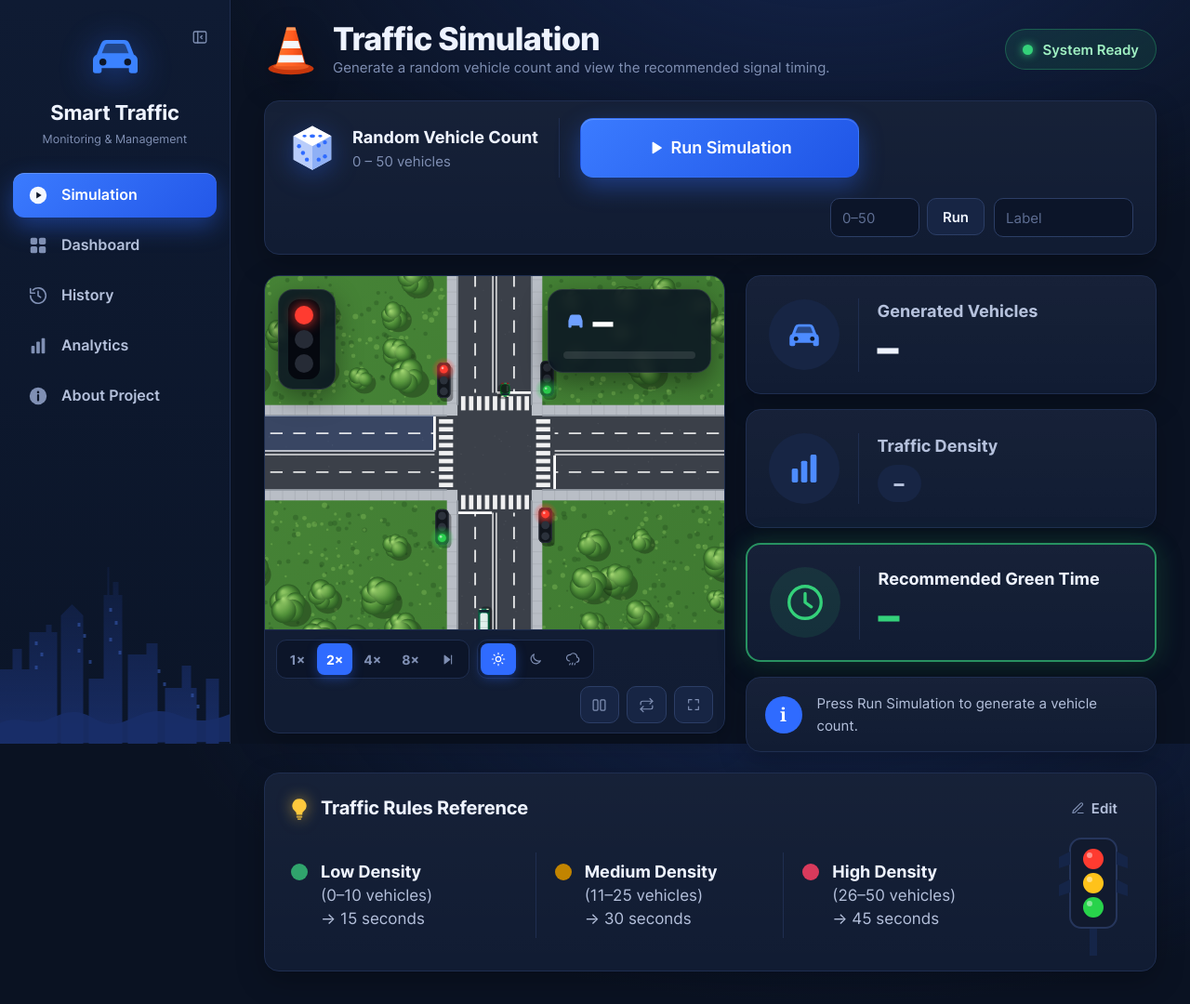
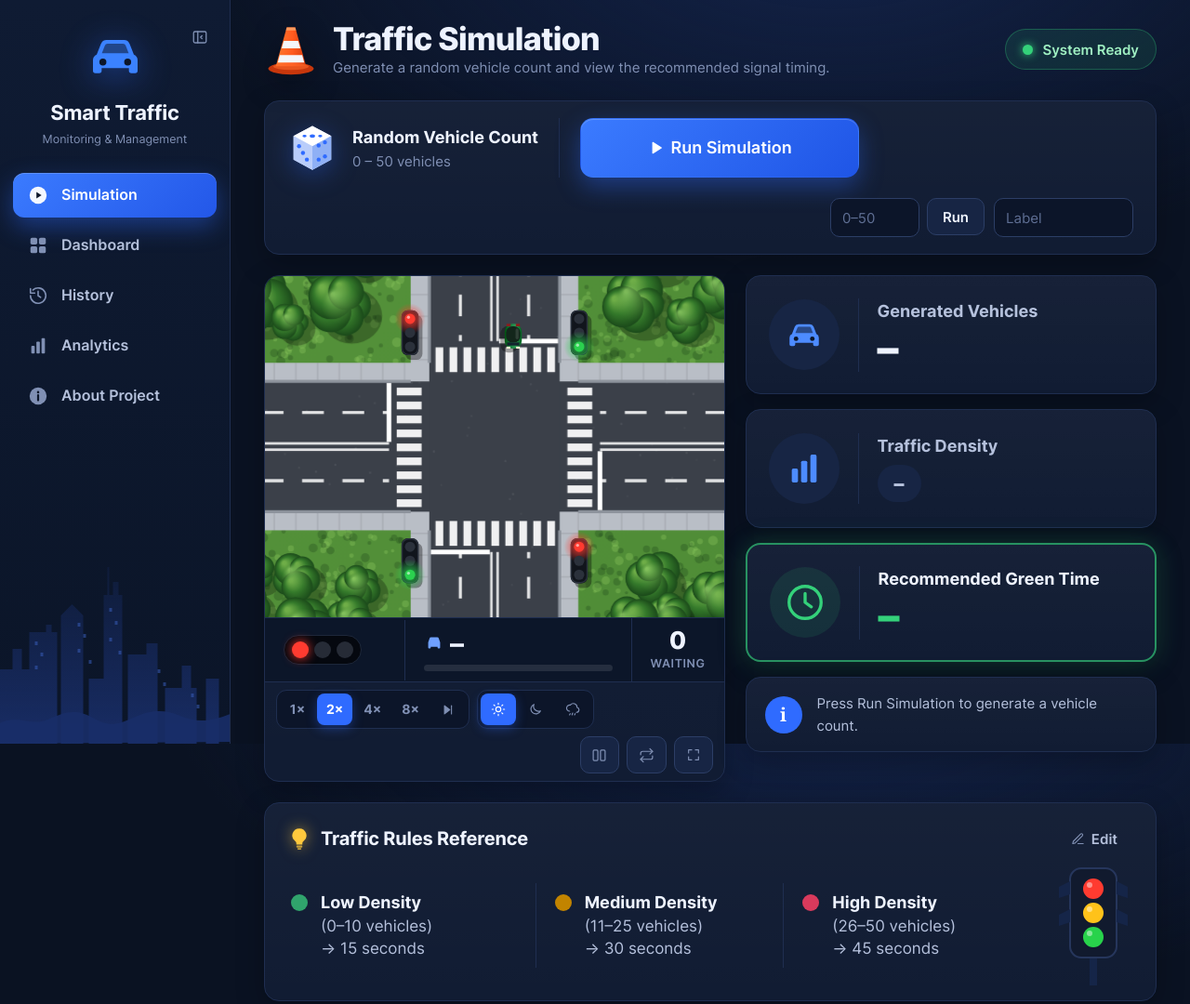
Before and after one commit to osamashaikh4/traffic-simulation, a Flask app: page / in a window 1280 px wide. Shown: the top 1080 px of the page at 93% size. Run offline with Flask 3, Linux system fonts and the light colour scheme; data that the repository does not hold is empty.

Commit message:
Make the junction view match the design mockup
Close-up camera on the crossing, glossy cars, smaller corner signal heads,
richer grass and trees, no overlays or tint on the map; the signal,
countdown, vehicles-through counter and waiting count move to a bar under
the junction.

```diff
--- a/static/junction.js
+++ b/static/junction.js
@@ -24,8 +24,8 @@
   const H = 560;
   const ROAD = { hTop: 238, hBot: 322, hMid: 280, vLeft: 758, vRight: 842, vMid: 800 };
   const SIDEWALK = 12;
-  // The part of the world shown: a close-up centred on the junction.
-  const VIEW = { x: 540, y: 80, w: 520, h: 400 };
+  // The part of the world shown: a close-up centred on the junction (like the design mockup).
+  const VIEW = { x: 652, y: 170, w: 296, h: 220 };
   const METRES_PER_UNIT = 0.15;
 
   const GEOM = {
@@ -43,7 +43,7 @@
   ];
 
   const TYPES = {
-    car: { name: "Car", len: 21, w: 12, v0: 90, colors: ["#2f7bf6", "#2f7bf6", "#f2c230", "#e0453a", "#eef1f5", "#eef1f5", "#b9c2cf", "#2b313c"] },
+    car: { name: "Car", len: 22, w: 13, v0: 90, colors: ["#2f7bf6", "#2f7bf6", "#f2c230", "#e0453a", "#eef1f5", "#eef1f5", "#b9c2cf", "#2b313c"] },
     cng: { name: "CNG auto-rickshaw", len: 16, w: 11, v0: 80, colors: ["#15803d"] },
     bus: { name: "Bus", len: 36, w: 13, v0: 75, colors: ["#b42318", "#1d4ed8", "#c2410c", "#047857"] },
   };
@@ -344,14 +344,14 @@
       const by = y + Math.sin(ang) * r * 0.45;
       const br = r * (0.55 + ((t.seed * 97 + i * 13) % 10) / 40);
       const g = ctx.createRadialGradient(bx - br * 0.4, by - br * 0.4, br * 0.1, bx, by, br);
-      g.addColorStop(0, "#8cc461");
-      g.addColorStop(0.55, "#4f8f38");
-      g.addColorStop(1, "#2a5a22");
+      g.addColorStop(0, "#6fae48");
+      g.addColorStop(0.5, "#357a2b");
+      g.addColorStop(1, "#1b4a1a");
       ctx.fillStyle = g;
       ctx.beginPath(); ctx.arc(bx, by, br, 0, Math.PI * 2); ctx.fill();
     }
     const g = ctx.createRadialGradient(x - r * 0.3, y - r * 0.35, r * 0.05, x, y, r * 0.7);
-    g.addColorStop(0, "#9fd36f");
+    g.addColorStop(0, "rgba(150,210,105,.75)");
     g.addColorStop(1, "rgba(79,143,56,0)");
     ctx.fillStyle = g;
     ctx.beginPath(); ctx.arc(x, y, r * 0.7, 0, Math.PI * 2); ctx.fill();
@@ -360,8 +360,8 @@
   function drawBackground(ctx) {
     // Grass
     const grass = ctx.createLinearGradient(0, 0, W, H);
-    grass.addColorStop(0, "#4b8a3a");
-    grass.addColorStop(1, "#3f7a31");
+    grass.addColorStop(0, "#5c9a3f");
+    grass.addColorStop(1, "#4d8a35");
     ctx.fillStyle = grass;
     ctx.fillRect(0, 0, W, H);
     for (const s of CITY.speckles) {
@@ -411,9 +411,6 @@
     line(ctx, ROAD.vRight, 0, ROAD.vRight, H);
     ctx.restore();
 
-    // The simulated approach: a faint blue wash so the eye goes there first.
-    ctx.fillStyle = "rgba(47,107,255,.14)";
-    ctx.fillRect(0, ROAD.hTop, 732, ROAD.hMid - ROAD.hTop - 1);
 
     // Lane markings (outside the junction box)
     ctx.save();
@@ -489,23 +486,40 @@
     body.addColorStop(0.65, v.color);
     body.addColorStop(1, shade(v.color, -0.18));
     ctx.fillStyle = body;
-    roundRect(ctx, -len, -w / 2, len, w, v.type === "bus" ? 3 : 5); ctx.fill();
+    roundRect(ctx, -len, -w / 2, len, w, v.type === "bus" ? 3 : v.type === "car" ? w * 0.42 : 5); ctx.fill();
 
     const glass = "rgba(18,28,44,.92)";
     if (v.type === "car") {
-      // windscreen, roof, rear window
-      ctx.fillStyle = glass;
+      // tinted windscreen
+      const ws = ctx.createLinearGradient(-10.5, 0, -5.5, 0);
+      ws.addColorStop(0, "#1a2638");
+      ws.addColorStop(1, "#58779b");
+      ctx.fillStyle = ws;
       ctx.beginPath();
-      ctx.moveTo(-5.2, -w / 2 + 1.6); ctx.lineTo(-9.5, -w / 2 + 2.6); ctx.lineTo(-9.5, w / 2 - 2.6); ctx.lineTo(-5.2, w / 2 - 1.6);
+      ctx.moveTo(-5.4, -w / 2 + 1.8); ctx.lineTo(-10.4, -w / 2 + 2.4); ctx.lineTo(-10.4, w / 2 - 2.4); ctx.lineTo(-5.4, w / 2 - 1.8);
       ctx.closePath(); ctx.fill();
-      ctx.fillStyle = shade(v.color, 0.16);
-      roundRect(ctx, -15.5, -w / 2 + 2.4, 6, w - 4.8, 2); ctx.fill();
-      ctx.fillStyle = glass;
-      roundRect(ctx, -18.6, -w / 2 + 2.6, 3, w - 5.2, 1.5); ctx.fill();
+      // side windows
+      ctx.fillStyle = "rgba(20,30,46,.85)";
+      ctx.fillRect(-16.4, -w / 2 + 1.3, 6, 1.1);
+      ctx.fillRect(-16.4, w / 2 - 2.4, 6, 1.1);
+      // roof with a highlight
+      const roof = ctx.createLinearGradient(0, -w / 2 + 2.6, 0, w / 2 - 2.6);
+      roof.addColorStop(0, shade(v.color, 0.22));
+      roof.addColorStop(1, shade(v.color, 0.02));
+      ctx.fillStyle = roof;
+      roundRect(ctx, -16.4, -w / 2 + 2.6, 6, w - 5.2, 2.2); ctx.fill();
+      // rear window
+      ctx.fillStyle = "#1c2a3d";
+      ctx.beginPath();
+      ctx.moveTo(-16.4, -w / 2 + 2.6); ctx.lineTo(-19.2, -w / 2 + 3.2); ctx.lineTo(-19.2, w / 2 - 3.2); ctx.lineTo(-16.4, w / 2 - 2.6);
+      ctx.closePath(); ctx.fill();
+      // bonnet shine
+      ctx.fillStyle = "rgba(255,255,255,.18)";
+      roundRect(ctx, -4.6, -w / 2 + 2.4, 3.2, w - 4.8, 1.5); ctx.fill();
       // mirrors
-      ctx.fillStyle = shade(v.color, -0.2);
-      ctx.fillRect(-7.5, -w / 2 - 1.2, 2, 1.4);
-      ctx.fillRect(-7.5, w / 2 - 0.2, 2, 1.4);
+      ctx.fillStyle = shade(v.color, -0.22);
+      ctx.fillRect(-8.2, -w / 2 - 1.3, 2.2, 1.5);
+      ctx.fillRect(-8.2, w / 2 - 0.2, 2.2, 1.5);
     } else if (v.type === "cng") {
       ctx.fillStyle = "#13261b";
       roundRect(ctx, -len + 1.6, -w / 2 + 0.9, len - 5.6, w - 1.8, 4); ctx.fill();
@@ -562,31 +576,31 @@
 
   // A signal head on a pole at a corner: three lamps, the lit one glowing.
   function drawSignal(ctx, x, y, state) {
-    const w = 15;
-    const h = 40;
+    const w = 11;
+    const h = 29;
     ctx.fillStyle = "rgba(0,0,0,.35)";
-    roundRect(ctx, x + 3, y + 4, w, h, 5); ctx.fill();
+    roundRect(ctx, x + 2.5, y + 3, w, h, 4); ctx.fill();
     ctx.fillStyle = "#11151c";
-    roundRect(ctx, x, y, w, h, 5); ctx.fill();
+    roundRect(ctx, x, y, w, h, 4); ctx.fill();
     ctx.strokeStyle = "#2a313d";
-    ctx.lineWidth = 1;
-    roundRect(ctx, x + 0.5, y + 0.5, w - 1, h - 1, 5); ctx.stroke();
+    ctx.lineWidth = 0.8;
+    roundRect(ctx, x + 0.4, y + 0.4, w - 0.8, h - 0.8, 4); ctx.stroke();
     ["red", "amber", "green"].forEach((c, i) => {
       const cx = x + w / 2;
-      const cy = y + 7.5 + i * 12.5;
+      const cy = y + 5.5 + i * 9;
       const on = state === c;
       if (on) {
-        const g = ctx.createRadialGradient(cx, cy, 1, cx, cy, 14);
+        const g = ctx.createRadialGradient(cx, cy, 1, cx, cy, 10);
         g.addColorStop(0, LAMP[c] + "cc");
         g.addColorStop(1, LAMP[c] + "00");
         ctx.fillStyle = g;
-        ctx.beginPath(); ctx.arc(cx, cy, 14, 0, Math.PI * 2); ctx.fill();
+        ctx.beginPath(); ctx.arc(cx, cy, 10, 0, Math.PI * 2); ctx.fill();
       }
       ctx.fillStyle = on ? LAMP[c] : "#2b313b";
-      ctx.beginPath(); ctx.arc(cx, cy, 4.6, 0, Math.PI * 2); ctx.fill();
+      ctx.beginPath(); ctx.arc(cx, cy, 3.3, 0, Math.PI * 2); ctx.fill();
       if (on) {
         ctx.fillStyle = "rgba(255,255,255,.55)";
-        ctx.beginPath(); ctx.arc(cx - 1.4, cy - 1.4, 1.4, 0, Math.PI * 2); ctx.fill();
+        ctx.beginPath(); ctx.arc(cx - 1, cy - 1, 1, 0, Math.PI * 2); ctx.fill();
       }
     });
   }
@@ -632,7 +646,7 @@
     canvas.setAttribute("role", "img");
     canvas.setAttribute("aria-label", opts.ariaLabel || "Animated top-down view of the junction");
     const label = el("div", "jx-label");
-    // Big signal + countdown (top left) and a vehicles-through counter (top right).
+    // Live bar under the map: signal + countdown, vehicles through, vehicles waiting.
     const signal = el("div", "jx-signal",
       '<div class="jx-lights"><i data-c="red"></i><i data-c="amber"></i><i data-c="green"></i></div>' +
       '<div class="jx-seconds num"></div>');
@@ -643,16 +657,20 @@
       '<b class="jx-through">0</b><span class="jx-total"></span><span class="jx-badge"></span></div>' +
       '<div class="jx-bar"><span></span></div>');
     counter.dataset.state = "idle";
+    const waiting = el("div", "jx-wait", '<b class="num">0</b><span>waiting</span>');
+    const live = el("div", "jx-live");
+    live.append(signal, counter, waiting);
     const tip = el("div", "jx-tip");
     tip.hidden = true;
-    box.append(canvas, label, signal, counter, tip);
-    container.append(box);
+    box.append(canvas, label, tip);
+    container.append(box, live);
 
     const q = (node, sel) => node.querySelector(sel);
     const ui = {
       seconds: q(signal, ".jx-seconds"),
       through: q(counter, ".jx-through"), total: q(counter, ".jx-total"),
       badge: q(counter, ".jx-badge"), bar: q(counter, ".jx-bar span"),
+      waiting: q(waiting, "b"),
     };
 
     const ctx = canvas.getContext("2d");
@@ -673,7 +691,7 @@
     function fit() {
       const full = container.closest(":fullscreen") !== null;
       const availW = container.clientWidth;
-      const availH = full ? container.clientHeight : availW * (VIEW.h / VIEW.w);
+      const availH = full ? container.clientHeight - live.offsetHeight : availW * (VIEW.h / VIEW.w);
       let w = availW;
       let h = w * (VIEW.h / VIEW.w);
       if (h > availH) { h = availH; w = h * (VIEW.w / VIEW.h); }
@@ -728,13 +746,12 @@
       }
 
       const { main, cross } = model.state;
-      drawSignal(ctx, 735, 178, main);    // west approach (simulated), on its left kerb
-      drawSignal(ctx, 850, 342, main);    // east approach
-      drawSignal(ctx, 852, 176, cross);   // north approach
-      drawSignal(ctx, 733, 344, cross);   // south approach
+      drawSignal(ctx, 740, 192, main);    // NW corner: west approach (simulated)
+      drawSignal(ctx, 849, 339, main);    // SE corner: east approach
+      drawSignal(ctx, 849, 192, cross);   // NE corner: north approach
+      drawSignal(ctx, 740, 339, cross);   // SW corner: south approach
 
       const info = model.info();
-      drawQueueMarkers(info);
 
       if (scene === "rain") drawRain(realDt);
       updateOverlays(info);
@@ -794,6 +811,7 @@
       set(ui.total, "total", blank ? "" : `/ ${total}`);
       set(ui.badge, "badge", state === "ok" ? "\u2713" : state === "bad" ? `\u2717 ${r.remaining}` : "");
       if (cache.state !== state) { cache.state = state; counter.dataset.state = state; }
+      set(ui.waiting, "waiting", String(r ? r.remaining : info.waiting));
       const pct = `${total ? Math.round((through / total) * 1000) / 10 : state === "ok" ? 100 : 0}%`;
       if (cache.bar !== pct) { cache.bar = pct; ui.bar.style.width = pct; }
       void PHASE_TEXT;
--- a/static/style.css
+++ b/static/style.css
@@ -352,7 +352,7 @@ h1, h2, h3 { margin: 0; font-weight: 700; letter-spacing: -0.01em; }
 @media (max-width: 1100px) { .sim-grid { grid-template-columns: minmax(0, 1fr); } }
 
 .stage-panel { overflow: hidden; }
-.stage-toolbar { display: flex; align-items: center; gap: 8px; flex-wrap: wrap; padding: 10px 12px; border-top: 1px solid var(--border); }
+.stage-toolbar { display: flex; align-items: center; gap: 8px; flex-wrap: wrap; padding: 8px 12px; border-top: 1px solid var(--border); }
 .auto-btn { min-width: 42px; padding: 0 12px; }
 .toolbar-right { margin-left: auto; display: flex; align-items: center; gap: 8px; flex-wrap: wrap; }
 
@@ -377,49 +377,51 @@ h1, h2, h3 { margin: 0; font-weight: 700; letter-spacing: -0.01em; }
 
 /* Junction canvases */
 .stages { display: flex; flex-direction: column; gap: 2px; background: var(--border); }
-.stage { display: flex; justify-content: center; background: #0d1830; min-height: 0; }
+.stage { display: flex; flex-direction: column; align-items: center; background: #0d1830; min-height: 0; }
 .jx-box { position: relative; }
 .jx-canvas { display: block; width: 100%; height: 100%; }
 
 .jx-label {
-  position: absolute; bottom: 14px; left: 50%; transform: translateX(-50%);
+  position: absolute; top: 12px; left: 12px;
   padding: 7px 16px; border-radius: 999px; font-size: 15px; font-weight: 800; letter-spacing: .03em;
   background: rgba(10, 18, 34, .88); color: #fff; white-space: nowrap; border: 1px solid rgba(255, 255, 255, .12);
 }
 .jx-label.smart { background: var(--accent); border-color: transparent; box-shadow: 0 8px 20px rgba(47, 107, 255, .4); }
 
-.jx-signal, .jx-counter {
-  position: absolute; top: 14px;
-  background: rgba(10, 18, 34, .86); border: 1px solid rgba(255, 255, 255, .1);
-  box-shadow: 0 10px 28px rgba(0, 0, 0, .4); color: #fff;
-  backdrop-filter: blur(6px);
+/* Live bar under the map: signal + countdown | vehicles through | waiting */
+.jx-live {
+  width: 100%; display: flex; align-items: center; gap: 0;
+  background: #0c1629; border-top: 1px solid var(--border);
 }
-.jx-signal { left: 14px; display: flex; align-items: center; gap: 12px; padding: 10px 16px 10px 10px; border-radius: 16px; }
-.jx-lights { display: flex; flex-direction: column; gap: 6px; padding: 7px; border-radius: 12px; background: #05080f; }
-.jx-lights i { width: 20px; height: 20px; border-radius: 50%; background: #262b36; transition: background .2s, box-shadow .2s; }
-.jx-signal[data-signal="red"] i[data-c="red"] { background: #ff3b30; box-shadow: 0 0 14px #ff3b30; }
-.jx-signal[data-signal="amber"] i[data-c="amber"] { background: #ffb300; box-shadow: 0 0 14px #ffb300; }
-.jx-signal[data-signal="green"] i[data-c="green"] { background: #28d34b; box-shadow: 0 0 14px #28d34b; }
-.jx-seconds { font-size: 44px; font-weight: 800; line-height: 1; min-width: 1.2em; letter-spacing: -0.03em; }
+.jx-live > * { padding: 10px 20px; }
+.jx-live > * + * { border-left: 1px solid var(--border); }
+.jx-signal { display: flex; align-items: center; gap: 14px; min-width: 150px; }
+.jx-lights { display: flex; gap: 6px; padding: 6px 8px; border-radius: 999px; background: #05080f; border: 1px solid #1d273a; }
+.jx-lights i { width: 18px; height: 18px; border-radius: 50%; background: #262b36; transition: background .2s, box-shadow .2s; }
+.jx-signal[data-signal="red"] i[data-c="red"] { background: #ff3b30; box-shadow: 0 0 12px #ff3b30; }
+.jx-signal[data-signal="amber"] i[data-c="amber"] { background: #ffb300; box-shadow: 0 0 12px #ffb300; }
+.jx-signal[data-signal="green"] i[data-c="green"] { background: #28d34b; box-shadow: 0 0 12px #28d34b; }
+.jx-seconds { font-size: 34px; font-weight: 800; line-height: 1; letter-spacing: -0.03em; }
 .jx-seconds:empty { display: none; }
 .jx-signal[data-signal="green"] .jx-seconds { color: var(--ok); }
 .jx-signal[data-signal="amber"] .jx-seconds { color: #ffc23d; }
 
-.jx-counter { right: 14px; min-width: 176px; padding: 12px 16px 14px; border-radius: 16px; }
+.jx-counter { flex: 1; min-width: 0; }
 .jx-num { display: flex; align-items: baseline; gap: 6px; font-weight: 800; }
-.jx-num svg { width: 26px; height: 26px; color: #6fa0ff; align-self: center; }
-.jx-through { font-size: 44px; line-height: 1; letter-spacing: -0.03em; }
-.jx-total { font-size: 22px; color: var(--text-3); font-weight: 700; }
-.jx-badge { margin-left: auto; font-size: 22px; font-weight: 800; padding-left: 10px; }
-.jx-bar { height: 8px; border-radius: 99px; background: rgba(255, 255, 255, .1); margin-top: 10px; overflow: hidden; }
+.jx-num svg { width: 22px; height: 22px; color: #6fa0ff; align-self: center; }
+.jx-through { font-size: 30px; line-height: 1; letter-spacing: -0.03em; }
+.jx-total { font-size: 18px; color: var(--text-3); font-weight: 700; }
+.jx-badge { margin-left: auto; font-size: 20px; font-weight: 800; padding-left: 10px; }
+.jx-bar { height: 7px; border-radius: 99px; background: rgba(255, 255, 255, .1); margin-top: 8px; overflow: hidden; }
 .jx-bar span { display: block; height: 100%; width: 0; border-radius: inherit; background: var(--accent); transition: width .25s linear; }
-.jx-counter[data-state="ok"] { border-color: rgba(52, 209, 122, .5); box-shadow: 0 0 24px rgba(52, 209, 122, .25); }
 .jx-counter[data-state="ok"] .jx-badge, .jx-counter[data-state="ok"] .jx-through { color: var(--ok); }
 .jx-counter[data-state="ok"] .jx-bar span { background: var(--ok); }
-.jx-counter[data-state="bad"] { border-color: rgba(255, 107, 134, .5); box-shadow: 0 0 24px rgba(255, 107, 134, .22); }
 .jx-counter[data-state="bad"] .jx-badge, .jx-counter[data-state="bad"] .jx-through { color: var(--danger); }
 .jx-counter[data-state="bad"] .jx-bar span { background: var(--danger); }
 .jx-counter[data-state="idle"] .jx-bar span { width: 0 !important; }
+.jx-wait { display: flex; flex-direction: column; align-items: center; min-width: 96px; }
+.jx-wait b { font-size: 26px; line-height: 1.1; font-weight: 800; }
+.jx-wait span { font-size: 12.5px; color: var(--text-3); font-weight: 600; text-transform: uppercase; letter-spacing: .05em; }
 
 .jx-tip {
   position: absolute; top: 0; left: 0; pointer-events: none;
@@ -431,13 +433,15 @@ h1, h2, h3 { margin: 0; font-weight: 700; letter-spacing: -0.01em; }
 .jx-tip span { color: rgba(255, 255, 255, .7); }
 
 @media (max-width: 760px) {
-  .jx-signal { padding: 6px 8px 6px 6px; gap: 6px; border-radius: 12px; top: 8px; left: 8px; }
-  .jx-lights { gap: 3px; padding: 4px; }
+  .jx-live > * { padding: 10px 12px; }
+  .jx-signal { min-width: 0; gap: 8px; }
+  .jx-lights { gap: 3px; padding: 4px 6px; }
   .jx-lights i { width: 11px; height: 11px; }
-  .jx-seconds, .jx-through { font-size: 24px; }
+  .jx-seconds, .jx-through { font-size: 22px; }
   .jx-total, .jx-badge { font-size: 14px; }
   .jx-num svg { display: none; }
-  .jx-counter { min-width: 0; padding: 8px 10px 10px; top: 8px; right: 8px; border-radius: 12px; }
+  .jx-wait { min-width: 0; }
+  .jx-wait b { font-size: 20px; }
   .jx-label { bottom: 8px; font-size: 12px; padding: 4px 10px; }
   .toolbar-right { margin-left: 0; }
 }
```
